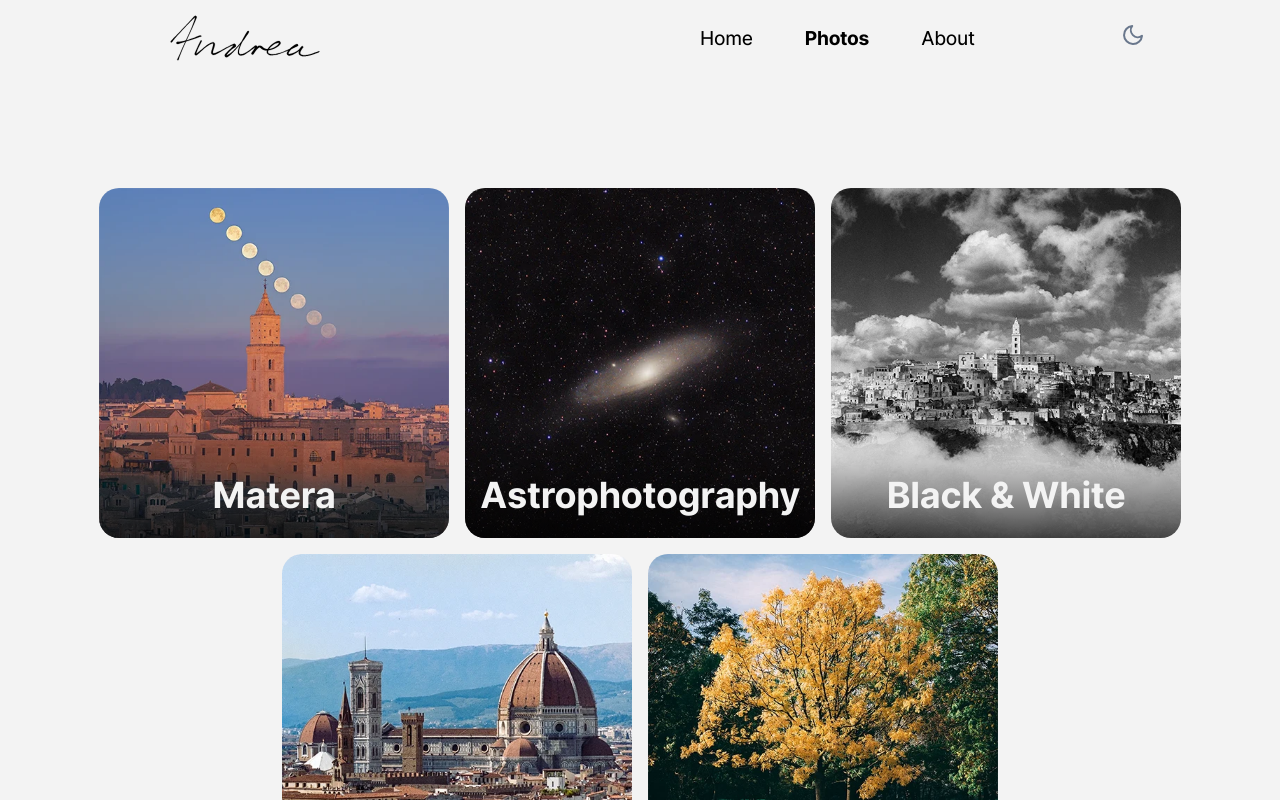
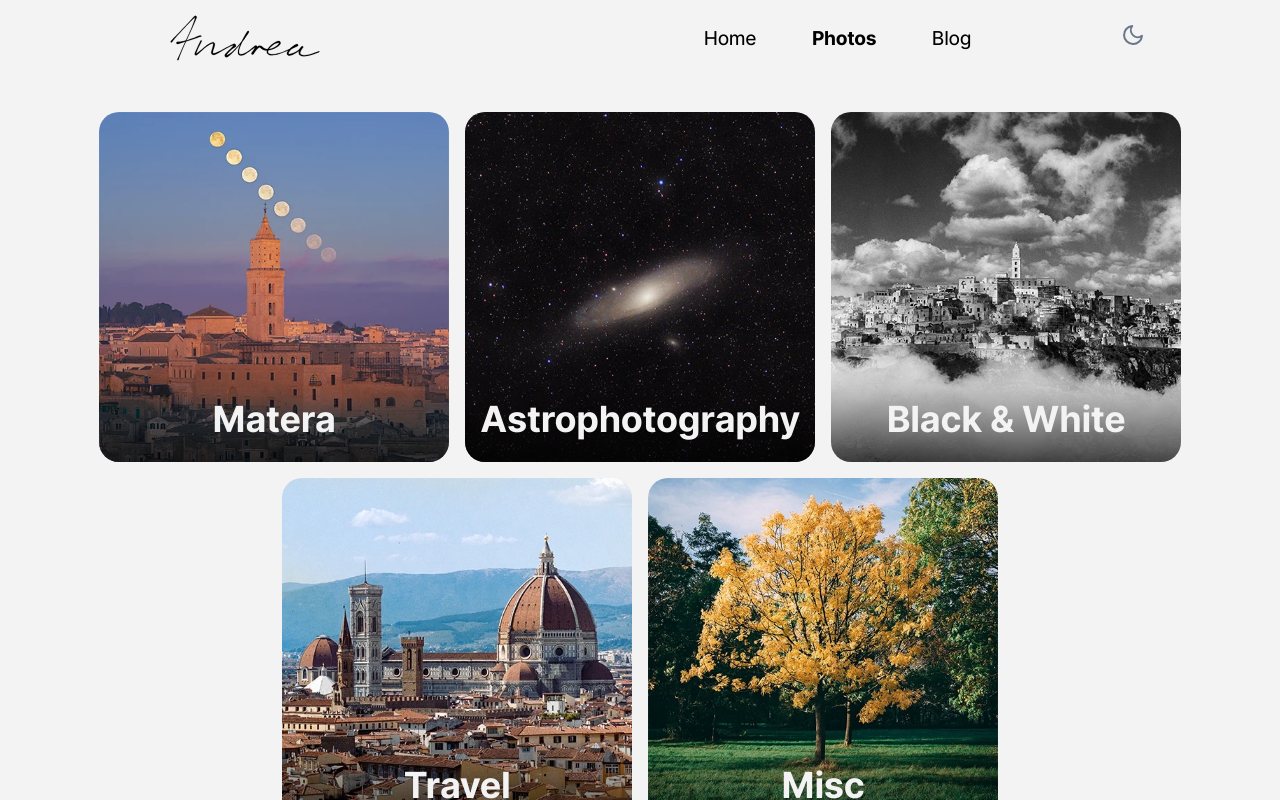
Before and after one commit to andreaiaia/blog, a Next.js app: page /photos in a window 1280 px wide. Shown: the top 800 px of the page. Built offline with nearby package versions, Linux system fonts and the light colour scheme.

Commit message:
Add hero image

```diff
--- a/components/Header/Header.module.scss
+++ b/components/Header/Header.module.scss
@@ -2,12 +2,17 @@
 @use '../../styles/layout.scss' as *;
 
 .header {
+  position: absolute;
+  top: 0;
+  left: 0;
+  right: 0;
+  display: block;
+  width: 100%;
+  max-width: 1200px;
   // Header style
   margin: auto;
   padding: 0.5rem 1rem;
   transition: all 0.3s ease-in-out;
-
-  max-width: 1200px;
 
   // Layout
   @include mainGrid;
--- a/pages/_app.js
+++ b/pages/_app.js
@@ -21,7 +21,7 @@ export default function App({ Component, pageProps }) {
       href: '/photos',
     },
     {
-      name: 'About',
+      name: 'Blog',
       href: '/posts',
     },
   ];
--- a/styles/Home.module.scss
+++ b/styles/Home.module.scss
@@ -13,6 +13,9 @@
 
 .container {
   @include container;
+  margin: 0;
+  max-width: 100%;
+  padding-top: 0;
 
   section {
     padding-bottom: 1rem;
```
Also changed, not shown: components/Hero/Hero.module.scss (added, +8 -0 lines), components/Hero/index.jsx (added, +21 -0 lines), public/images/hero.webp (added).
